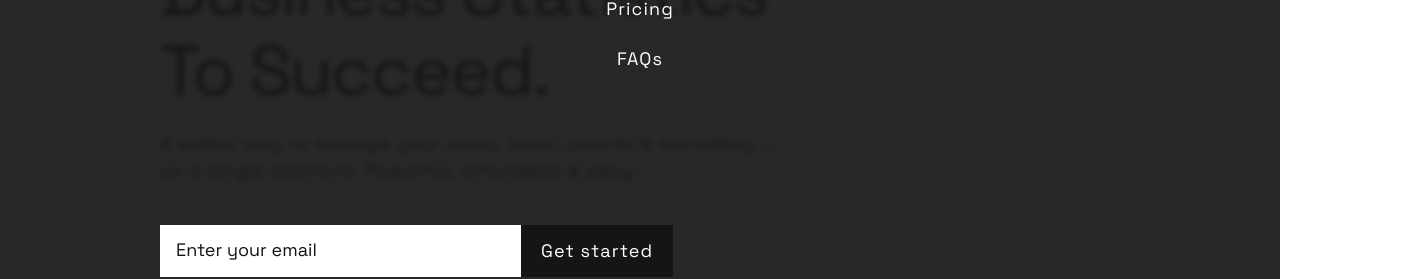
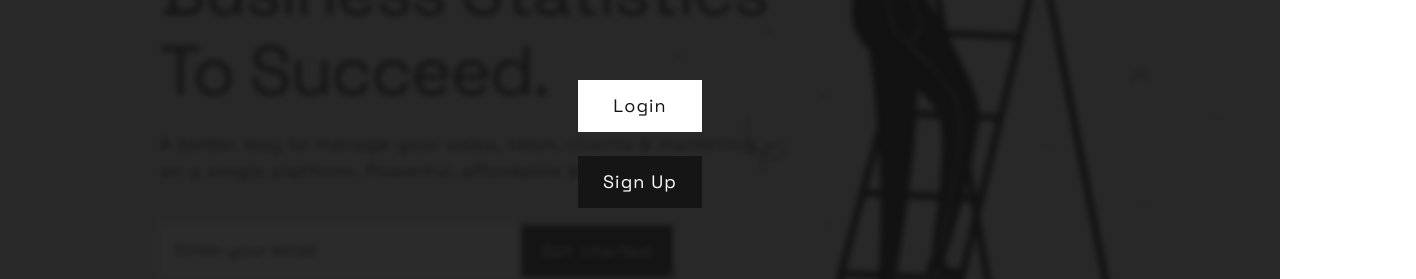
Before and after one commit to krAlena/lending-monochrome-style, a React (Create React App) app: page / in a window 1280 px wide. Both pictures are taken after a click on the element 1094 px from the left and 58 px from the top of the page. Shown: the part 416-695 px from the top of the page, 1416 px wide, since content can reach past the window. Built offline with nearby package versions, Linux system fonts and the light colour scheme.

Commit message:
fix background scroll when burger menu is opened (mob ver)

```diff
--- a/src/App.js
+++ b/src/App.js
@@ -13,15 +13,16 @@ import FAQ from './Components/FAQ/FAQ';
 
 function App() {
   const [theme, setTheme] = useState('light');
+  const [isAppScrollLocked, setIsAppScrollLocked] = useState(false);
 
   const handleThemeChange = (newTheme) => {
     setTheme(newTheme);
   };
 
   return (
-    <div className={`app theme--${theme}`}>
+    <div className={!isAppScrollLocked ? `app theme--${theme}` : `app locked-scroll theme--${theme}`}>
         {/* Set up BrowserRouter for routing */}
-        <Navbar/>
+        <Navbar openMobNavbar={isOpened => setIsAppScrollLocked(isOpened)}/>
         {/* <BrowserRouter>
           <Routes>
             <Route path={CTA_PAGE} element={<CTA/>}/>
--- a/src/App.sass
+++ b/src/App.sass
@@ -13,3 +13,6 @@
     background: $bg-color-light
   &.theme--dark
     background: $bg-color-night
+  &.locked-scroll
+    overflow: hidden
+    touch-action: none
--- a/src/Components/Navbar/Navbar.js
+++ b/src/Components/Navbar/Navbar.js
@@ -4,11 +4,16 @@ import { Link } from "react-scroll";
 import { ABOUT_US_ID, FAQ_ID,  HOW_IT_WORKS_ID, PRICING_ID } from "../../Constants/routes";
 import useIsSmallScreen from "../../Helpers/useIsSmallScreen";
 
-const Navbar = () => {
+const Navbar = ({openMobNavbar}) => {
     const isSmallScreen = useIsSmallScreen();
 
+    const [isBurgerOpened, setIsBurgerOpened] = useState(false);
 
-    const [isBurgerOpened, setIsBurgerOpened] = useState(false);
+    const toggleBurgerMenu = (isMenuOpened) => {
+        // let isMenuOpened = !isBurgerOpened;
+        setIsBurgerOpened(isMenuOpened);
+        openMobNavbar(isMenuOpened);
+    }
 
     return (
         <>
@@ -53,7 +58,7 @@ const Navbar = () => {
                                     <div className="button white">Login</div>
                                     <div className="button black without-margin">Sign Up</div>
                                 </>
-                            :   <div onClick={() => setIsBurgerOpened(!isBurgerOpened)} className="btn nav-toggle">
+                            :   <div onClick={() => toggleBurgerMenu(!isBurgerOpened)} className="btn nav-toggle">
                                     <div className={isBurgerOpened ? "icon-parent x" : "icon-parent"}>
                                         <span className={isBurgerOpened ? "bar x" : "bar"}></span>
                                         <span className={isBurgerOpened ? "bar x" : "bar"}></span>
@@ -68,17 +73,21 @@ const Navbar = () => {
                 isBurgerOpened
                     ?   <div className="info-col flex-col">
                             <Link to={ABOUT_US_ID} smooth={true} duration={500}>
-                                <div className="description white btn" onClick={() => setIsBurgerOpened(false)}>About us</div>
+                                <div className="description white btn" onClick={() => toggleBurgerMenu(false)}>About us</div>
                             </Link>
                             <Link to={HOW_IT_WORKS_ID} smooth={true} duration={500}>
-                                <div className="description white btn" onClick={() => setIsBurgerOpened(false)}>How it works</div>
+                                <div className="description white btn" onClick={() => toggleBurgerMenu(false)}>How it works</div>
                             </Link>
                             <Link to={PRICING_ID} smooth={true} duration={500}>
-                                <div className="description white btn" onClick={() => setIsBurgerOpened(false)}>Pricing</div>
+                                <div className="description white btn" onClick={() => toggleBurgerMenu(false)}>Pricing</div>
                             </Link>
                             <Link to={FAQ_ID} smooth={true} duration={500}>
-                                <div className="description white btn" onClick={() => setIsBurgerOpened(false)}>FAQs</div>
+                                <div className="description white btn" onClick={() => toggleBurgerMenu(false)}>FAQs</div>
                             </Link>
+                            <div className="login-block flex-col">
+                                <div className="button white without-margin">Login</div>
+                                <div className="button black without-margin">Sign Up</div>
+                            </div>
                         </div>
                     :   null
             }
--- a/src/Components/Navbar/Navbar.sass
+++ b/src/Components/Navbar/Navbar.sass
@@ -113,7 +113,7 @@
     justify-content: center
     transition: all .2s ease
     &.visible
-        z-index: 0
+        z-index: 999
         background: rgba(21, 21, 21, 0.9)
         backdrop-filter: blur(3px)
     .info-col
@@ -121,3 +121,8 @@
         gap: 24px
         .description
             background: transparent !important
+    .login-block
+        // position: absolute
+        // bottom: 40px
+        gap: 24px
+        margin-top: 120px
--- a/src/styles/default.sass
+++ b/src/styles/default.sass
@@ -55,6 +55,7 @@ span.symbol-font
         width: $main-content-width-s
       @media (min-width: $screen-medium-min)
         width: $main-content-width-m
+        flex-wrap: nowrap
       @media (min-width: $screen-large-min)
         width: $main-content-width-l
       @media (min-width: $screen-extra-large-min)
```
